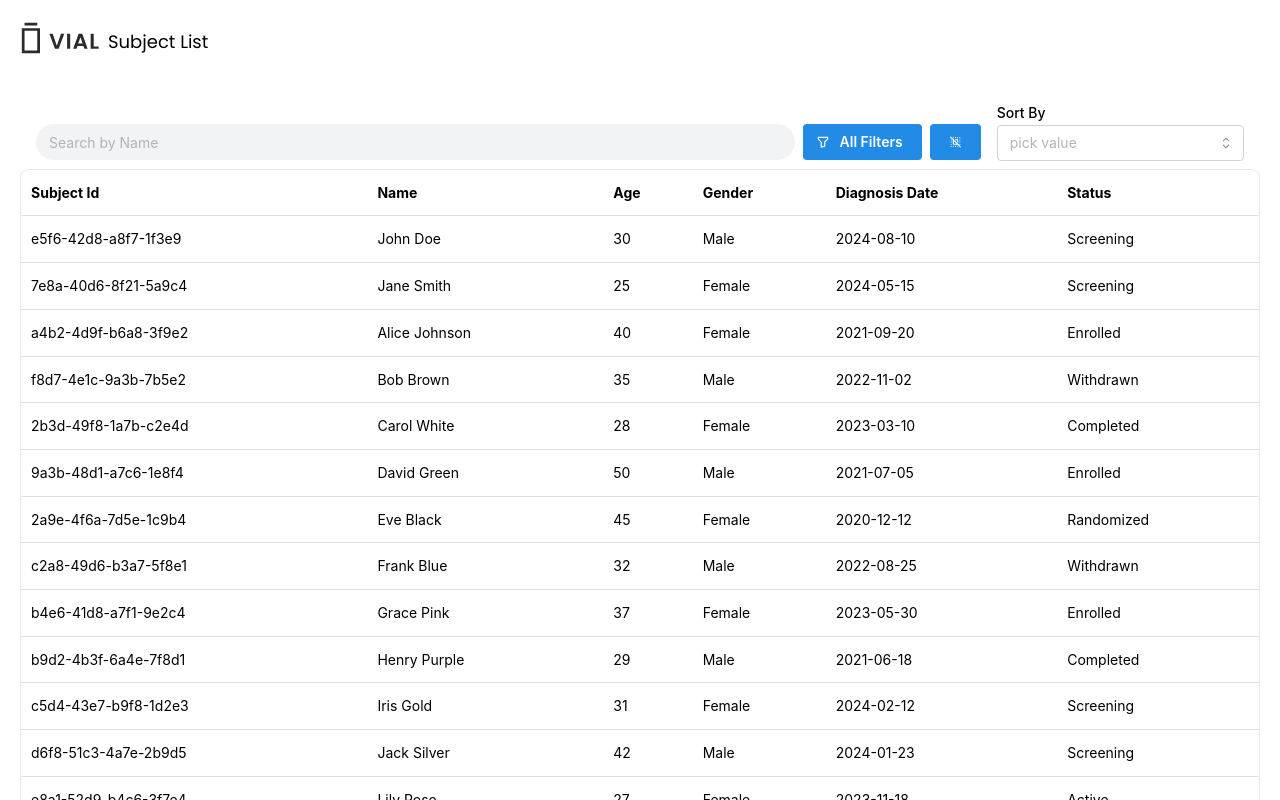
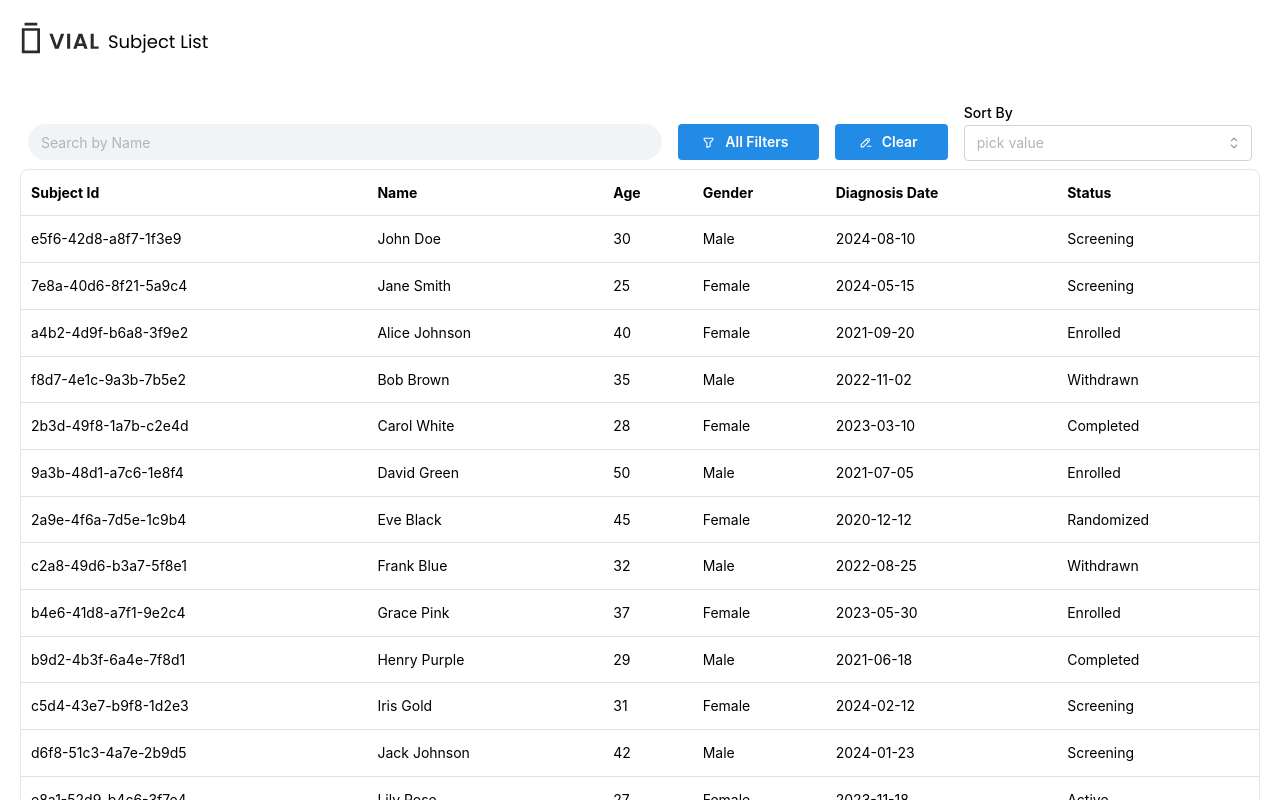
Before and after one commit to tanvisaini/subjectgrid, a Next.js app in the folder subjectgrid/: page / in a window 1280 px wide. Shown: the top 800 px of the page. Built offline with nearby package versions, Linux system fonts and the light colour scheme; a web font is replaced by a local one.

Commit message:
vercel autodeploy and api testing

```diff
--- a/subjectgrid/pages/api/subjects.ts
+++ b/subjectgrid/pages/api/subjects.ts
@@ -1,24 +1,22 @@
 import path from 'path';
 import { promises as fs } from 'fs';
 import { NextApiRequest, NextApiResponse } from 'next';
-
-interface Subject {
-    id: number;
-    name: string;
-    age: number;
-    gender: string;
-    diagnosisDate: string;
-    status: string;
-}
-
+import {Subject} from '../../types/types';
 
 export default async function handler(req: NextApiRequest,res: NextApiResponse){
-    switch(req.method){
-        case "GET":{
+    try {
+        if (req.method !== "GET") {
+            return res.status(405).json({ error: `Method ${req.method} Not Allowed!!` });
+        }
         const {sortBy, sortOrder, gender, status, date, searchTerm} = req.query;
 
         const jsonDirectory = path.join(process.cwd(), 'public', 'mockData');
-            const fileContents = await fs.readFile(jsonDirectory + '/subjects.json', 'utf8');
+        let fileContents;
+        try {
+            fileContents = await fs.readFile(jsonDirectory + '/subjects.json', 'utf8');
+        } catch (error) {
+            return res.status(404).json({ error: 'API not found' });
+        }
 
         let subjects: Subject[] = JSON.parse(fileContents);
 
@@ -47,9 +45,8 @@ export default async function handler(req: NextApiRequest,res: NextApiResponse){
         }
 
         res.status(200).json(subjects);
-        }
-        case "POST": {
-
+    } catch (error) {
+        console.error('Unexpected error:', error);
+        return res.status(500).json({ error: 'Internal Server Error' });
     }
 }
-}
--- a/subjectgrid/pages/components/SubjectGrid.tsx
+++ b/subjectgrid/pages/components/SubjectGrid.tsx
@@ -1,27 +1,17 @@
 "use client";
 import { useState, useEffect } from 'react';
 import axios from 'axios';
-import { Table, Button, Select, Group, Modal, TextInput } from '@mantine/core';
+import { Table, Button, Select, Group, Modal, TextInput, Pagination } from '@mantine/core';
 import { DateInput, DatePickerInput } from '@mantine/dates';
-import {useDisclosure} from '@mantine/hooks';
-import {IconFilter, IconDeselect} from '@tabler/icons-react';
-import {Subject} from '../types/types.tsx';
-
-
-interface Subject {
-  id: number;
-  name: string;
-  age: number;
-  gender: string;
-  diagnosisDate: string;
-  status: string;
-}
+import { useDisclosure } from '@mantine/hooks';
+import { IconFilter, IconPencilMinus } from '@tabler/icons-react';
+import { Subject } from '../../types/types';
 
 const SubjectGrid = () => {
   const [subjects, setSubjects] = useState<Subject[]>([]);
   const [loading, setLoading] = useState(true);
   const [gender, setGender] = useState<string | null>(null);
-  const [date, setDate] = useState<date | null>(null);
+  const [date, setDate] = useState<Date | null>(null);
   const [status, setStatus] = useState<string | null>(null);
   const [sortBy, setSortBy] = useState<string | null>(null);
   const [searchTerm, setSearchTerm] = useState<string>('');
@@ -72,35 +62,41 @@ const SubjectGrid = () => {
   return (
     <div className="mx-5">
       <h1 className="text-3xl font-poppins p-2 flex justify-center"> </h1>
-      <div class="flex m-2">
+      {/* <div class="flex m-2">  */}
+      <Group className="m-2" justify="space-between" preventGrowOverflow={false} grow wrap="nowrap" >
         <TextInput
             placeholder="Search by Name"
             variant="filled"
             radius="xl"
             value={searchTerm}
             onChange={(event) => setSearchTerm(event.currentTarget.value)}
-            className="mx-2 pt-6 w-2/3"
+            className="pt-6 w-2/4"
           />
-        <Group className="pt-6">
-          <Button leftSection={<IconFilter size={14} />} onClick={open}> All Filters </Button>
-        </Group>
-        <Button onClick={handleClear} className="mt-6 mx-2" > <IconDeselect size={14} /> </Button>
-        <Select className="mx-2" label="Sort By"
+        <Button className="mt-6" leftSection={<IconFilter size={13} />} onClick={open}> All Filters </Button>
+        <Button leftSection={<IconPencilMinus size={13} />} onClick={handleClear} className="mt-6 " >  Clear </Button>
+        <div> <Select className="" label="Sort By"
                 placeholder="pick value"
+                searchable
+                nothingFoundMessage="Nothing found..."
                 data={['Age', 'Diagnosis Date', 'Name']}
                 value={sortBy}
-                onChange={(_value, option) => setSortBy(_value)} />
+                onChange={(_value, option) => setSortBy(_value)} /> </div>
+      </Group>
         <Modal opened={opened} onClose={close} closeOnClickOutside transitionProps={{ transition: 'rotate-left' }} centered title="Filter Subjects">
           <Select
             label="Gender"
             placeholder="Select Gender Filter"
             value={gender}
+            searchable
+            nothingFoundMessage="Nothing found..."
             onChange={(_value, option) => setGender(_value)}
             data={[{value:'', label: 'All'}, 'Female', 'Male', 'Unknown']} />
           <Select
             label="Status"
             placeholder="Select Status Filter"
             value={status}
+            searchable
+            nothingFoundMessage="Nothing found..."
             onChange={(_value, option) => setStatus(_value)}
             data={[{value:'', label:'All'}, 'Screening', 'Enrolled', 'Active', 'Withdrawn', 'Discontinued', 'Randomized', 'Completed']} />
           <DatePickerInput clearable
@@ -110,8 +106,8 @@ const SubjectGrid = () => {
             value={date}
             onChange={(value) => setDate(value)} />
         </Modal>
-      </div>
-      <div className="border rounded-lg">
+      {/* </div> */}
+      <div className="flex border mb-5 rounded-lg">
         <Table verticalSpacing="sm" highlightOnHover>
           <Table.Thead>
             <Table.Tr>
--- a/subjectgrid/public/mockData/subjects.json
+++ b/subjectgrid/public/mockData/subjects.json
@@ -10,7 +10,7 @@
     { "id": "b4e6-41d8-a7f1-9e2c4", "name": "Grace Pink", "age": 37, "gender": "Female", "diagnosisDate": "2023-05-30", "status": "Enrolled" },
     { "id": "b9d2-4b3f-6a4e-7f8d1", "name": "Henry Purple", "age": 29, "gender": "Male", "diagnosisDate": "2021-06-18", "status": "Completed" },
     { "id": "c5d4-43e7-b9f8-1d2e3", "name": "Iris Gold", "age": 31, "gender": "Female", "diagnosisDate": "2024-02-12", "status": "Screening" },
-    { "id": "d6f8-51c3-4a7e-2b9d5", "name": "Jack Silver", "age": 42, "gender": "Male", "diagnosisDate": "2024-01-23", "status": "Screening" },
+    { "id": "d6f8-51c3-4a7e-2b9d5", "name": "Jack Johnson", "age": 42, "gender": "Male", "diagnosisDate": "2024-01-23", "status": "Screening" },
     { "id": "e8a1-52d9-b4c6-3f7e4", "name": "Lily Rose", "age": 27, "gender": "Female", "diagnosisDate": "2023-11-18", "status": "Active" },
     { "id": "f2b7-63e4-a8c9-5d6f2", "name": "Mason Grey", "age": 33, "gender": "Male", "diagnosisDate": "2022-07-10", "status": "Completed" },
     { "id": "a3c2-75d1-b9e4-1f8g6", "name": "Nina Blue", "age": 26, "gender": "Female", "diagnosisDate": "2024-03-05", "status": "Enrolled" },
--- a/subjectgrid/pages/types/types.tsx
+++ b/subjectgrid/types/types.ts
@@ -5,4 +5,4 @@ export interface Subject {
     gender: string;
     diagnosisDate: string;
     status: string;
-  }
+}
```
Also changed, not shown: subjectgrid/jest.config.js (added, +7 -0 lines), subjectgrid/package.json (+7 -2 lines), 2 other files (tests, documents, lock files or other folders). Lines whose indentation alone changed are shown as unchanged.
